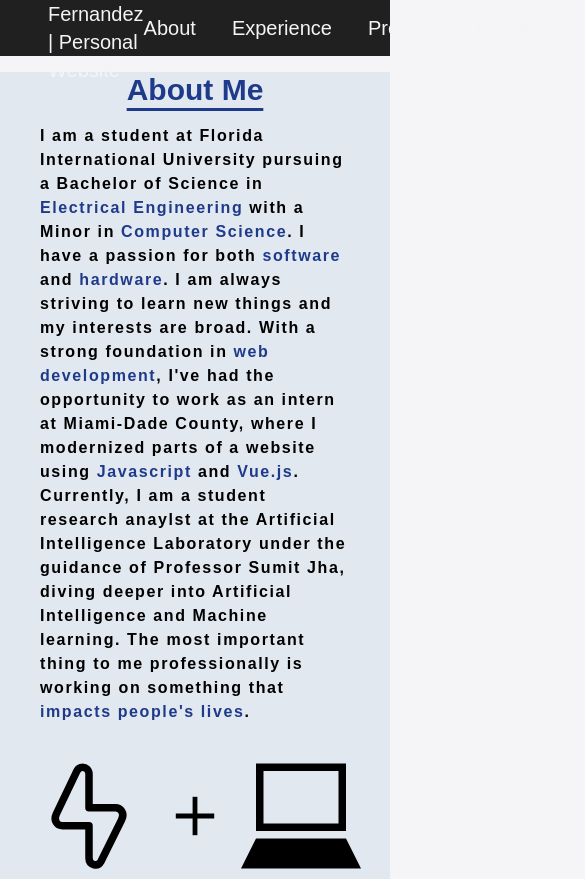
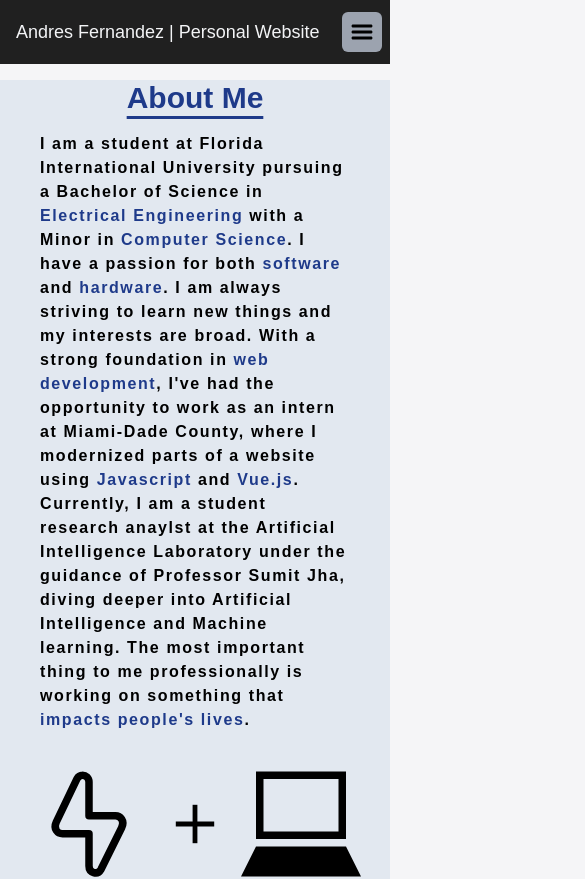
Before and after one commit to andresdanfernandez/Personal-Website, a React (Vite) app: page / in a window 390 px wide. Shown: the top 879 px of the page, 585 px wide, since content can reach past the window. Built offline with nearby package versions, Linux system fonts and the light colour scheme.

Commit message:
add responsive design with menu button

```diff
--- a/src/components/Nav.tsx
+++ b/src/components/Nav.tsx
@@ -1,5 +1,6 @@
-import React from "react";
+import React, { useState } from "react";
 import "../index.css";
+import Menu from "../assets/menu.svg";
 
 type NavProps = {
     aboutRef: React.RefObject<HTMLDivElement>;
@@ -8,40 +9,73 @@
     contactRef: React.RefObject<HTMLDivElement>;
 }
 
-
 function Nav({ aboutRef, experienceRef, projectsRef, contactRef}: NavProps) {
+    const [isMenuOpen, setIsMenuOpen] = useState(false);
 
     const scrollToSection = (ref: React.RefObject<HTMLDivElement>) => {
         ref.current?.scrollIntoView({ behavior: "smooth"});
+        setIsMenuOpen(false);
     }
 
     return (
-        <nav className="navbar flex bg-custom-black text-gray-100 items-center h-14 text-xl justify-between pl-12">
-            <div className="name flex">
-                <p>Andres Fernandez | Personal Website</p>
-            </div>
-            <div className="left-nav flex  gap-9 pr-12">
-                <div>
-                    <button onClick={() => scrollToSection(aboutRef)} className="hover:text-gray-400" >
-                        <p>About</p>
-                    </button>
-                </div>
-                <div>
-                    <button onClick={() => scrollToSection(experienceRef)} className="hover:text-gray-400" >
-                        <p>Experience</p>
-                    </button>
-                </div>
-                <div>
-                    <button onClick={() => scrollToSection(projectsRef)} className="hover:text-gray-400" >
-                        <p>Projects</p>
-                    </button>
-                </div>
-                <div>
-                    <button onClick={() => scrollToSection(contactRef)} className="hover:text-gray-400" >
-                        <p>Contact</p>
-                    </button>
+        <nav className="bg-custom-black text-gray-100">
+            <div className="max-w-7xl mx-auto px-4 sm:px-6 lg:px-8">
+                <div className="flex items-center justify-between h-16">
+                    <div className="flex-shrink-0">
+                        <p className="text-lg sm:text-xl font-medium">Andres Fernandez | Personal Website</p>
+                    </div>
+                    <div className="hidden md:block">
+                        <div className="ml-10 flex items-baseline space-x-4">
+                            {[
+                                { name: 'About', ref: aboutRef },
+                                { name: 'Experience', ref: experienceRef },
+                                { name: 'Projects', ref: projectsRef },
+                                { name: 'Contact', ref: contactRef },
+                            ].map((item) => (
+                                <button
+                                    key={item.name}
+                                    onClick={() => scrollToSection(item.ref)}
+                                    className="text-gray-300 hover:bg-gray-700 hover:text-white px-3 py-2 rounded-md text-sm font-medium"
+                                >
+                                    {item.name}
+                                </button>
+                            ))}
+                        </div>
+                    </div>
+                    <div className="-mr-2 flex md:hidden">
+                        <button
+                            onClick={() => setIsMenuOpen(!isMenuOpen)}
+                            type="button"
+                            className="bg-gray-400 inline-flex items-center justify-center p-2 rounded-md hover:bg-gray-300 focus:outline-none"
+                            aria-controls="mobile-menu"
+                            aria-expanded="false"
+                        >
+                            <img src={Menu} alt="Menu" className=" h-6 w-6" />
+                        </button>
+                    </div>
                 </div>
             </div>
+
+            {isMenuOpen && (
+                <div className="md:hidden">
+                    <div className="px-2 pt-2 pb-3 space-y-1 sm:px-3">
+                        {[
+                            { name: 'About', ref: aboutRef },
+                            { name: 'Experience', ref: experienceRef },
+                            { name: 'Projects', ref: projectsRef },
+                            { name: 'Contact', ref: contactRef },
+                        ].map((item) => (
+                            <button
+                                key={item.name}
+                                onClick={() => scrollToSection(item.ref)}
+                                className="text-gray-300 hover:bg-gray-700 hover:text-white block px-3 py-2 rounded-md text-base font-medium w-full text-left"
+                            >
+                                {item.name}
+                            </button>
+                        ))}
+                    </div>
+                </div>
+            )}
         </nav>
     )
 }
```
Also changed, not shown: src/assets/menu.svg (added).
